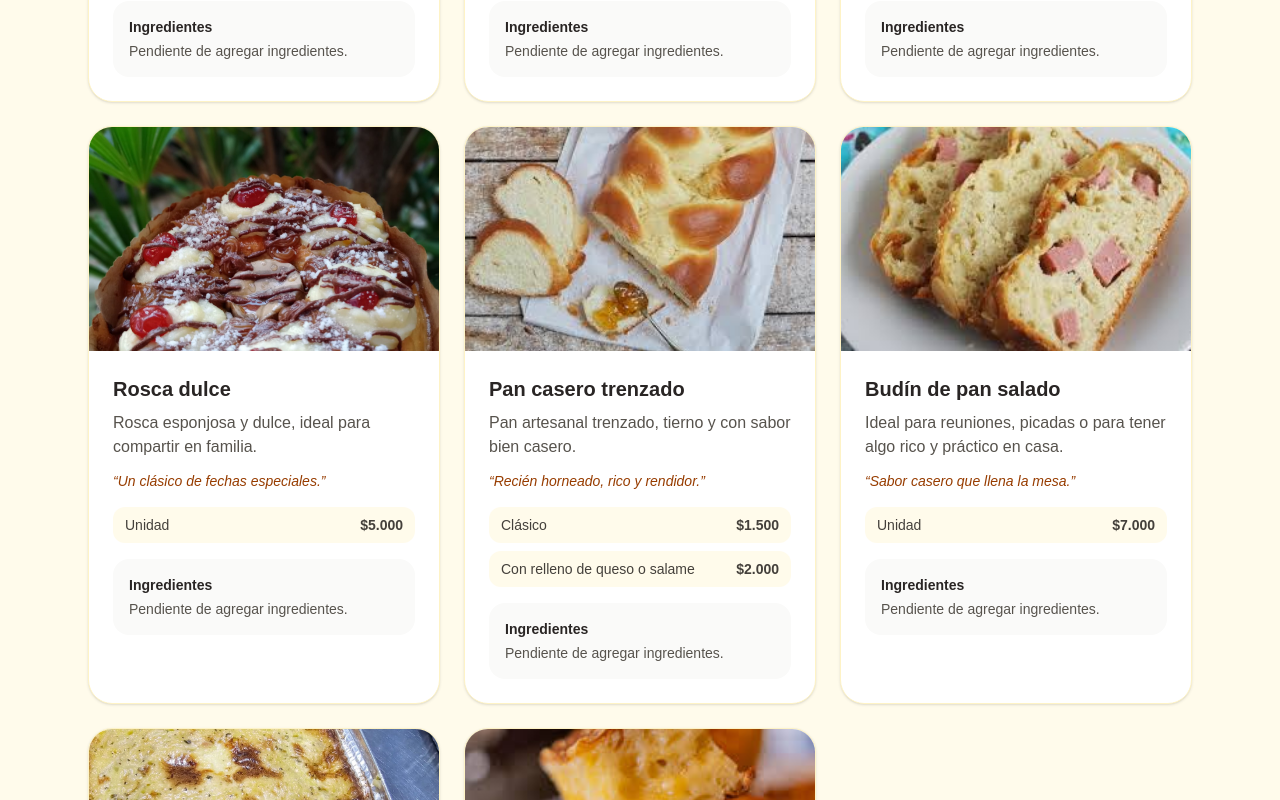
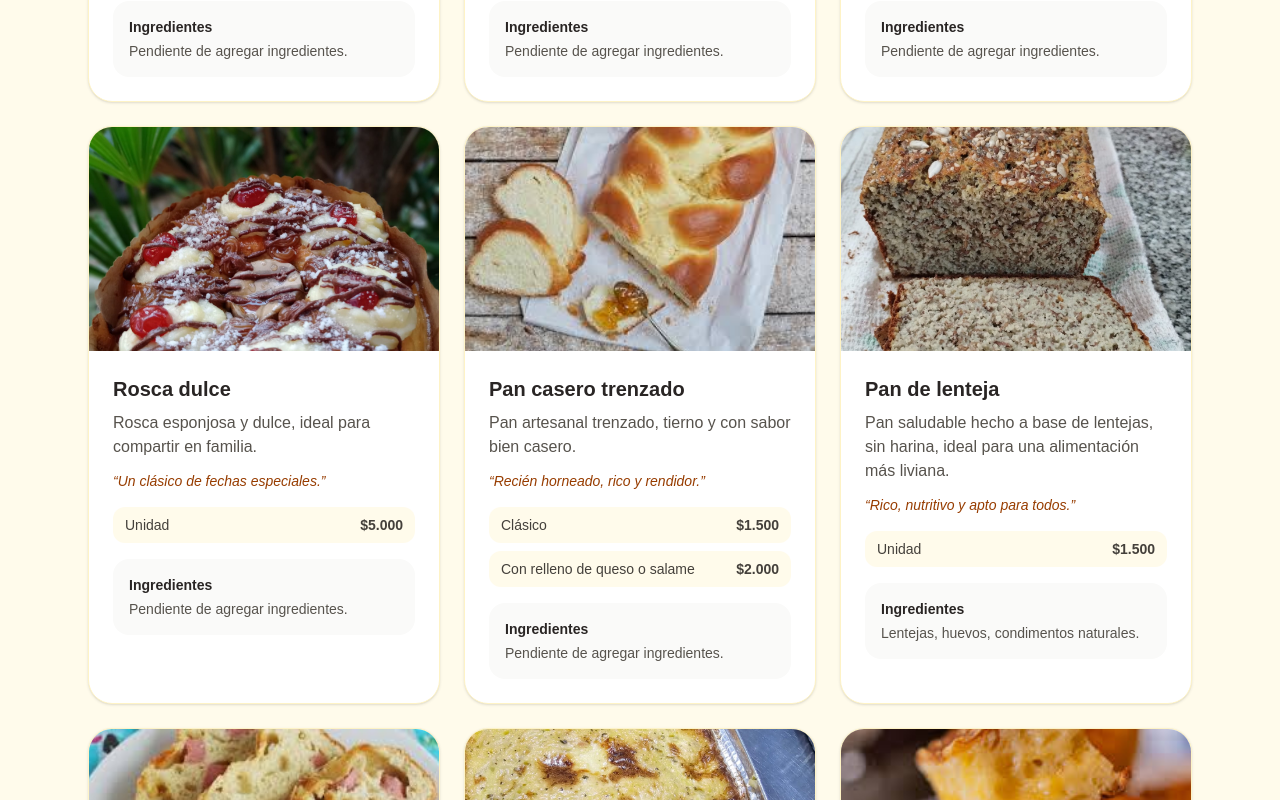
Before and after one commit to Zarzaandres/panaderia-carlita, a Next.js app: page / in a window 1280 px wide. Shown: the part 1000-1800 px from the top of the page. Built offline with nearby package versions, Linux system fonts and the light colour scheme.

Commit message:
agregar nuevo producto

```diff
--- a/app/page.tsx
+++ b/app/page.tsx
@@ -65,6 +65,17 @@ export default function PanaderiaCarlitaWeb() {
       imagen: '/productos/pan-trenzado.jpg',
       ingredientes: 'Pendiente de agregar ingredientes.',
     },
+    {
+  id: 'pan-lenteja',
+  nombre: 'Pan de lenteja',
+  variantes: [
+    { nombre: 'Unidad', precio: 1500 }
+  ],
+  descripcion: 'Pan saludable hecho a base de lentejas, sin harina, ideal para una alimentación más liviana.',
+  frase: 'Rico, nutritivo y apto para todos.',
+  imagen: '/productos/pan-lenteja.jpeg',
+  ingredientes: 'Lentejas, huevos, condimentos naturales.',
+},
     {
       id: 'budin-pan-salado',
       nombre: 'Budín de pan salado',
```
